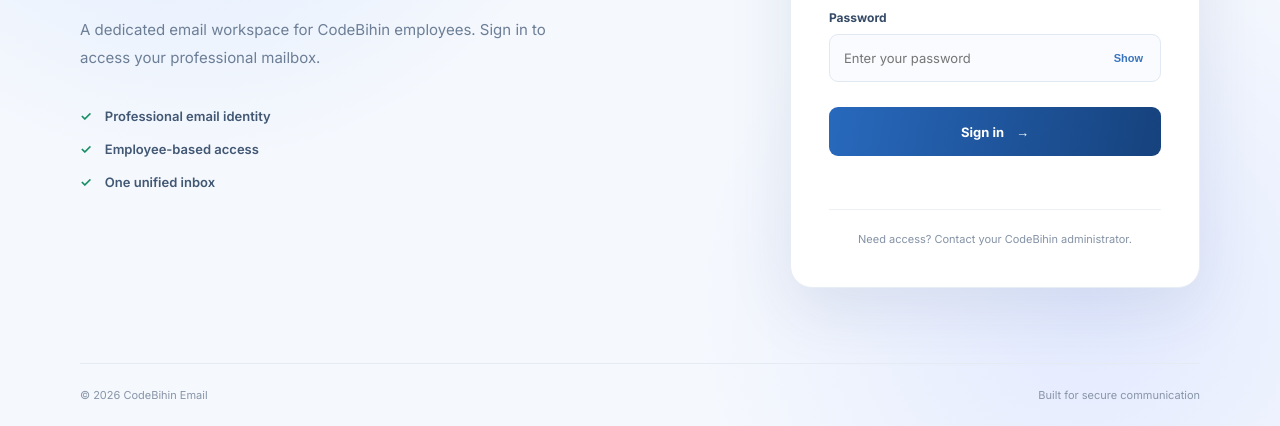
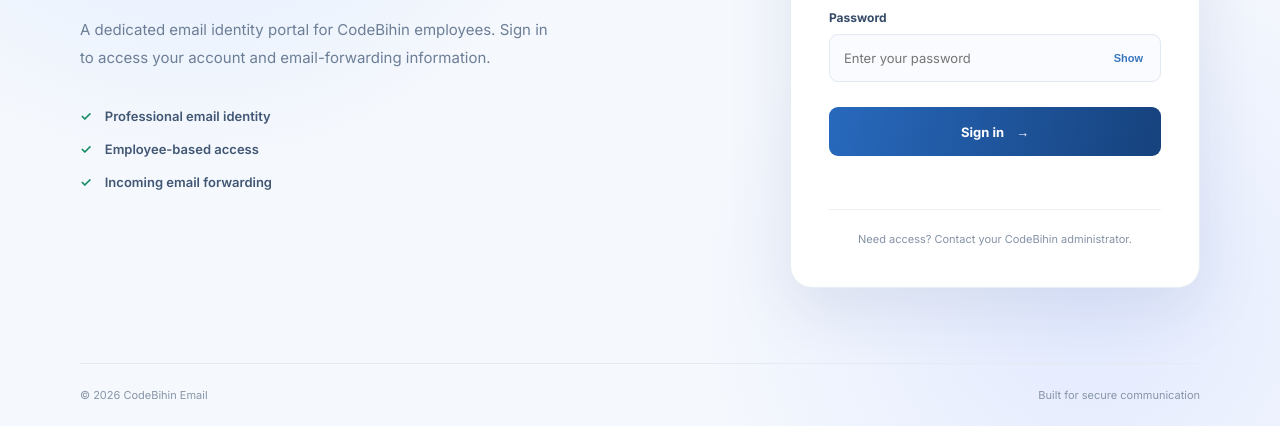
Before and after one commit to priyabratacare-source/CodeBihin-Email, a plain HTML site: page index.html in a window 1280 px wide. Shown: the part 412-838 px from the top of the page. Drawn offline with Linux system fonts and the light colour scheme; no server answers.

Commit message:
Clarify free email forwarding launch scope

```diff
--- a/index.html
+++ b/index.html
@@ -27,13 +27,13 @@
         <span class="eyebrow">YOUR EMAIL. YOUR IDENTITY.</span>
         <h1>Communication,<br><span>under your control.</span></h1>
         <p>
-          A dedicated email workspace for CodeBihin employees.
-          Sign in to access your professional mailbox.
+          A dedicated email identity portal for CodeBihin employees.
+          Sign in to access your account and email-forwarding information.
         </p>
         <div class="features">
           <div><span>✓</span> Professional email identity</div>
           <div><span>✓</span> Employee-based access</div>
-          <div><span>✓</span> One unified inbox</div>
+          <div><span>✓</span> Incoming email forwarding</div>
         </div>
       </div>
 
```
